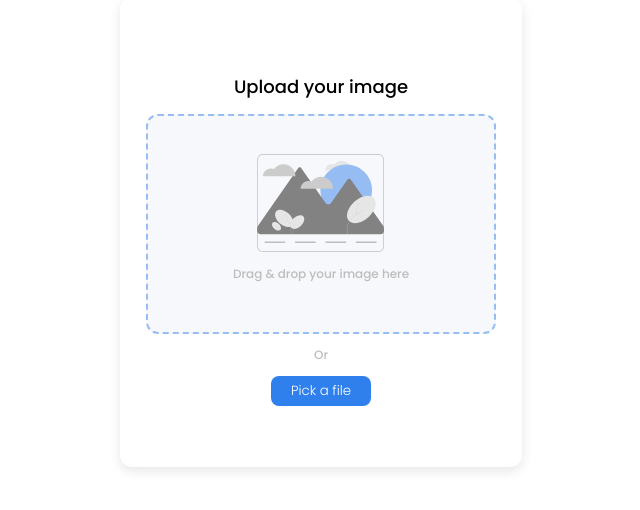
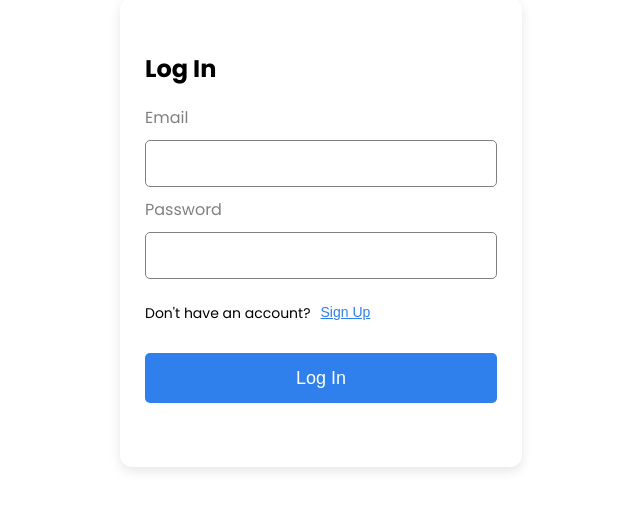
Before and after one commit to petergeorgas/Image-Uploader, a React (Create React App) app: page / in a window 1280 px wide. Shown: the part 168-678 px from the top of the page, without its empty margins (319-959 px from the left). Built offline with nearby package versions, Linux system fonts and the light colour scheme; no server answers.

Commit message:
Began designing Login page

```diff
--- a/src/App.js
+++ b/src/App.js
@@ -14,6 +14,7 @@ import { useDropzone } from "react-dropzone";
 import sha256 from "sha256";
 
 import Snackbar from "./components/Snackbar";
+import Login from "./components/Login";
 
 const firebaseConfig = {
   apiKey: process.env.REACT_APP_FIREBASE_API_KEY,
@@ -140,6 +141,8 @@ function App() {
     accept: "image/jpeg, image/png",
   });
 
+  return <Login />;
+  /*
   if (inProg) {
     return <Loading percentage={pct} header={uploadHeader} />;
   } else if (success) {
@@ -222,7 +225,7 @@ function App() {
         </div>
       </div>
     );
-  }
+  }*/
 }
 
 export default App;
--- /dev/null
+++ b/src/components/FormInput.css
@@ -0,0 +1,32 @@
+input {
+  padding: 15px;
+  margin: 10px 0px;
+  border-radius: 5px;
+  border: 1px solid gray;
+}
+
+label {
+  font-size: 16px;
+  color: gray;
+}
+
+span {
+  font-size: 12px;
+  padding: 3px;
+  color: red;
+  display: none;
+}
+
+input:invalid[focused="true"] {
+  border: 3px solid red;
+}
+
+input:invalid[focused="true"] ~ span {
+  display: block;
+}
+
+.form-input {
+  display: flex;
+  flex-direction: column;
+  width: 100%;
+}
--- /dev/null
+++ b/src/components/FormInput.jsx
@@ -0,0 +1,22 @@
+import React, { useState } from 'react'
+import "./FormInput.css"
+
+const FormInput = (props) => {
+    const [focused, setFocused] = useState(false);
+
+    const {label, errorMsg, onChange, onBlur, id, ...inputProps} = props;
+
+    const handleFocus = (event) => {
+        setFocused(true);
+    }
+
+    return (
+        <div className="form-input">
+            <label>{label}</label>
+            <input {...inputProps} onChange={onChange} onFocus={() => inputProps.name === "confPass" && setFocused(true)} onBlur={handleFocus} focused={focused.toString()}/>
+            <span>{errorMsg}</span>
+        </div>
+    )
+}
+
+export default FormInput
--- /dev/null
+++ b/src/components/Login.css
@@ -0,0 +1,68 @@
+.flex-container-inner {
+  justify-content: center;
+  align-items: flex-start;
+  padding: 0px 25px;
+}
+
+.sign-up-box {
+  display: flex;
+  flex-direction: row;
+  align-items: flex-start;
+  justify-content: flex-start;
+}
+
+#sign-up-btn {
+  background: none !important;
+  padding: 0 !important;
+  color: #2f80ed;
+  text-decoration: underline;
+  font-weight: 500;
+  cursor: pointer;
+  width: fit-content;
+  height: fit-content;
+  font-size: 14px;
+  margin-left: 10px;
+  margin-bottom: 0;
+}
+
+#sign-up-btn:hover {
+  background: none !important;
+  padding: 0 !important;
+  color: #2a76da;
+  text-decoration: underline;
+  font-weight: 500;
+  cursor: pointer;
+  width: fit-content;
+  height: fit-content;
+  font-size: 14px;
+  margin-left: 10px;
+  margin-bottom: 0;
+}
+
+form {
+  background-color: white;
+  padding: 0px 0px;
+  border-radius: 10px;
+}
+
+button {
+  width: 100%;
+  height: 50px;
+  background-color: #2f80ed;
+  border: none;
+  color: white;
+  border-radius: 5px;
+  font-weight: normal;
+  font-size: 18px;
+  cursor: pointer;
+  margin-top: 15px;
+  margin-bottom: 30px;
+}
+
+button:hover {
+  background-color: #2a76da;
+}
+
+.form-container {
+  width: 100%;
+}
--- /dev/null
+++ b/src/components/Login.js
@@ -0,0 +1,42 @@
+import React from "react";
+import FormInput from "./FormInput";
+import "./Login.css";
+
+function Login() {
+  return (
+    <div className="flex-container">
+      <div className="content-box">
+        <div className="flex-container-inner">
+          <div className="form-container">
+            <h2 className="page-header">Log In</h2>
+            <form>
+              <FormInput
+                name="Email"
+                type="email"
+                errorMsg="Email address must be valid."
+                label="Email"
+                required={true}
+              />
+              <FormInput
+                name="Password"
+                type="password"
+                errorMsg="Email address must be valid."
+                label="Password"
+                required={true}
+              />
+              <div className="sign-up-box">
+                <p style={{ fontSize: "14px" }}>Don't have an account? </p>
+                <button id="sign-up-btn">Sign Up</button>
+              </div>
+              <div>
+                <button>Log In</button>
+              </div>
+            </form>
+          </div>
+        </div>
+      </div>
+    </div>
+  );
+}
+
+export default Login;
```
